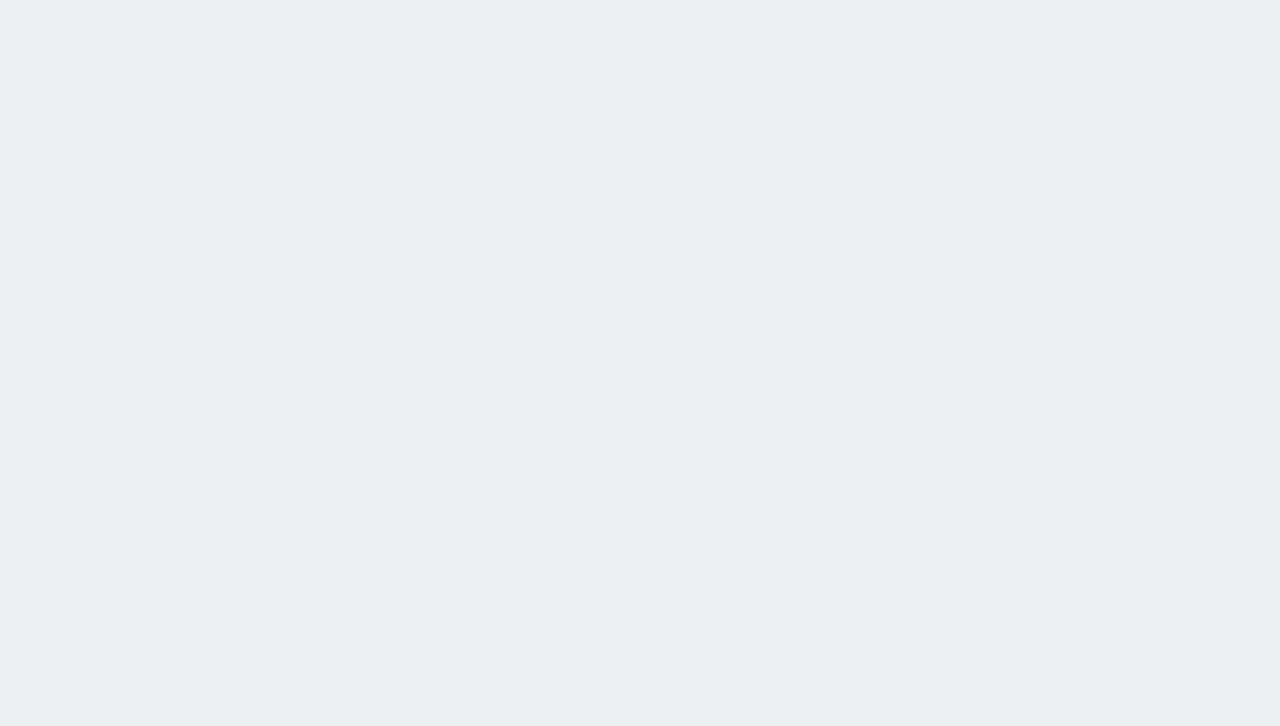
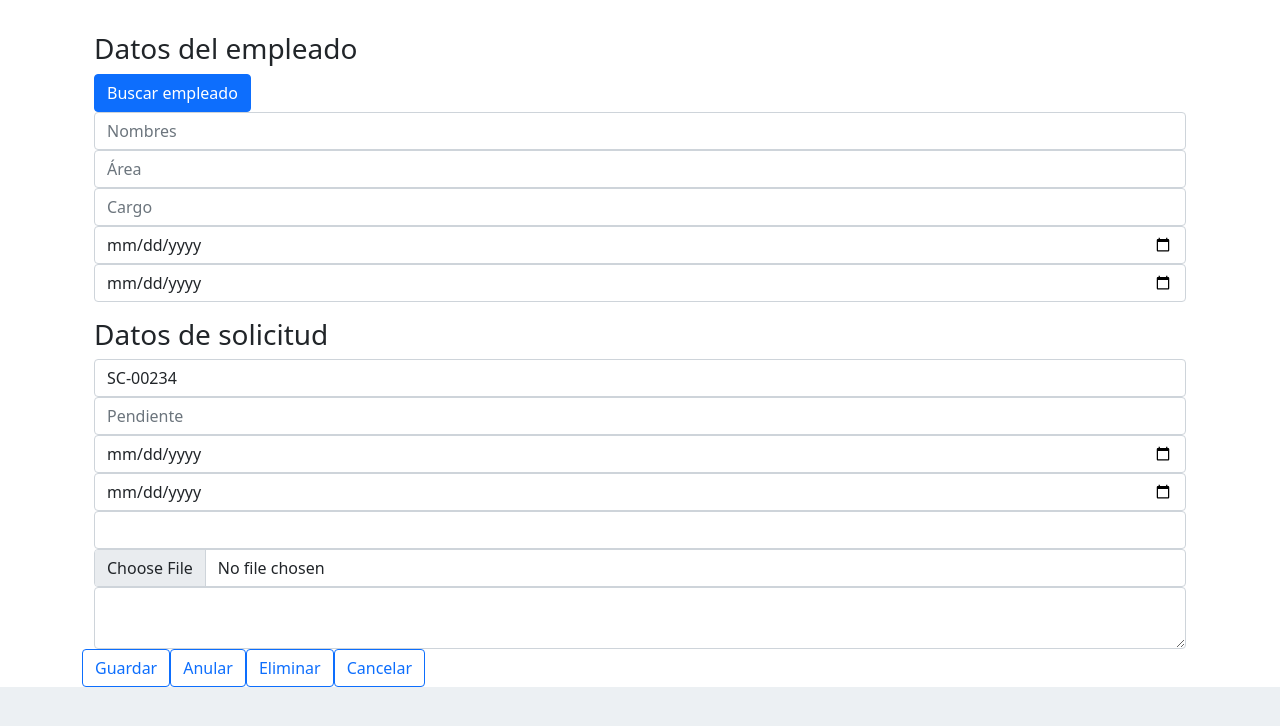
Before and after one commit to Juver-Malpartida/UPC_IS211_DesarrolloWeb, an Angular app in the folder Frontend/Proyecto/: page /solicitud in a window 1280 px wide. Before the commit this address led to /. Shown: the top 726 px of the page. Built offline with nearby package versions, Linux system fonts and the light colour scheme.

Commit message:
Solicitud desvinculacion component

```diff
--- a/Frontend/Proyecto/angular.json
+++ b/Frontend/Proyecto/angular.json
@@ -30,9 +30,12 @@
               "src/assets"
             ],
             "styles": [
-              "src/styles.css"
+              "src/styles.css",
+              "node_modules/bootstrap/dist/css/bootstrap.min.css"
             ],
-            "scripts": []
+            "scripts": [
+              "/node_modules/bootstrap/dist/js/bootstrap.min.js"
+            ]
           },
           "configurations": {
             "production": {
--- a/Frontend/Proyecto/src/app/app-routing.module.ts
+++ b/Frontend/Proyecto/src/app/app-routing.module.ts
@@ -3,16 +3,18 @@ import { RouterModule } from '@angular/router';
 import { LoginComponent } from './Acceso/login/login.component';
 import { NuevoComponent } from './Acceso/nuevo/nuevo.component';
 import { AppComponent } from './app.component';
+import { SolicitudDesvinculacionComponent } from './pages/solicitud-desvinculacion/solicitud-desvinculacion.component';
 
 
-const appRoutes =[
-  { path: "", component: AppComponent,patMatch:"full"},
-  { path: "login", component: LoginComponent},
-  { path: "nuevo", component: NuevoComponent,patMatch:"full"},
+const appRoutes = [
+  { path: "", component: AppComponent, patMatch: "full" },
+  { path: "login", component: LoginComponent },
+  { path: "nuevo", component: NuevoComponent, patMatch: "full" },
+  { path: "solicitud", component: SolicitudDesvinculacionComponent }
 ]
 
 @NgModule({
-  imports:[RouterModule.forRoot(appRoutes)],
-  exports:[RouterModule]
-  })
-  export class AppRoutingModule{}
+  imports: [RouterModule.forRoot(appRoutes)],
+  exports: [RouterModule]
+})
+export class AppRoutingModule { }
--- a/Frontend/Proyecto/src/app/app.module.ts
+++ b/Frontend/Proyecto/src/app/app.module.ts
@@ -8,12 +8,14 @@ import { AppComponent } from './app.component';
 import { LoginComponent } from './Acceso/login/login.component';
 import { NuevoComponent } from './Acceso/nuevo/nuevo.component';
 import { FormsModule } from '@angular/forms';
+import { SolicitudDesvinculacionComponent } from './pages/solicitud-desvinculacion/solicitud-desvinculacion.component';
 
 @NgModule({
   declarations: [
     AppComponent,
     LoginComponent,
-    NuevoComponent
+    NuevoComponent,
+    SolicitudDesvinculacionComponent
   ],
 
   imports: [
--- /dev/null
+++ b/Frontend/Proyecto/src/app/pages/solicitud-desvinculacion/solicitud-desvinculacion.component.html
@@ -0,0 +1,57 @@
+<div class="container pt-3">
+    <form [formGroup]="solicitudForm">
+        <div class="container pt-3">
+            <h3>Datos del empleado</h3>
+            <button class="btn btn-primary">Buscar empleado</button>
+            <div formGroupName="empleado">
+                <div class="form-group">
+                    <input id="name" type="text" formControlName="nombres" class="form-control" placeholder="Nombres">
+                </div>
+                <div class="form-group">
+                    <input type="text" formControlName="area" class="form-control" placeholder="Área">
+                </div>
+                <div class="form-group">
+                    <input type="email" formControlName="cargo" class="form-control" placeholder="Cargo">
+                </div>
+                <div class="form-group">
+                    <input type="date" formControlName="fechaInicio" class="form-control" placeholder="Fecha de inicio">
+                </div>
+                <div class="form-group">
+                    <input type="date" formControlName="fechaInicio" class="form-control" placeholder="Fecha de inicio">
+                </div>
+            </div>
+        </div>
+        <div class="container pt-3">
+            <h3>Datos de solicitud</h3>
+            <div formGroupName="solicitud">
+                <div class="form-group">
+                    <input type="text" formControlName="numero" class="form-control" placeholder="SC-00234">
+                </div>
+                <div class="form-group">
+                    <input type="text" formControlName="estado" class="form-control" placeholder="Pendiente">
+                </div>
+                <div class="form-group">
+                    <input type="date" formControlName="fechaSolicitud" class="form-control" placeholder="">
+                </div>
+                <div class="form-group">
+                    <input type="date" formControlName="fechaCese" class="form-control" placeholder="">
+                </div>
+                <div class="form-group">
+                    <input type="text" formControlName="motivo" class="form-control">
+                </div>
+                <div class="form-group">
+                    <input type="file" formControlName="archivos" class="form-control">
+                </div>
+                <div class="form-group">
+                    <textarea formControlName="observacion" class="form-control" placeholder=""></textarea>
+                </div>
+            </div>
+        </div>
+        <div class="form-group">
+            <button (click)="onGuardar()" class="btn btn-outline-primary">Guardar</button>
+            <button (click)="onAnular()" class="btn btn-outline-primary">Anular</button>
+            <button (click)="onEliminar()" class="btn btn-outline-primary">Eliminar</button>
+            <button (click)="onCancelar()" class="btn btn-outline-primary">Cancelar</button>
+        </div>
+    </form>
+</div>
--- /dev/null
+++ b/Frontend/Proyecto/src/app/pages/solicitud-desvinculacion/solicitud-desvinculacion.component.ts
@@ -0,0 +1,48 @@
+import { Component, OnInit } from '@angular/core';
+import { FormBuilder, Validators } from '@angular/forms';
+
+@Component({
+  selector: 'app-solicitud-desvinculacion',
+  templateUrl: './solicitud-desvinculacion.component.html',
+  styleUrls: ['./solicitud-desvinculacion.component.css']
+})
+export class SolicitudDesvinculacionComponent implements OnInit {
+
+  solicitudForm = this.fb.group({
+    empleado: this.fb.group({
+      nombres: ['', Validators.required],
+      area: ['', Validators.required],
+      cargo: ['', Validators.required],
+      fechaInicio: ['', Validators.required],
+      fechaFin: ['', Validators.required]
+    }),
+    solicitud: this.fb.group({
+      numero: ['SC-00234', Validators.required],
+      estado: [''],
+      fechaSolicitud: [''],
+      fechaCese: [''],
+      motivo: [''],
+      archivos: [''],
+      observacion: ['']
+    })
+
+  })
+
+  constructor(private fb: FormBuilder) { }
+
+  ngOnInit(): void {
+  }
+
+  onGuardar(): void {
+
+  }
+  onAnular(): void {
+
+  }
+  onEliminar(): void {
+
+  }
+  onCancelar(): void {
+
+  }
+}
```
Also changed, not shown: Frontend/Proyecto/src/app/pages/solicitud-desvinculacion/solicitud-desvinculacion.component.css (added), 1 other file (tests, documents, lock files or other folders).
